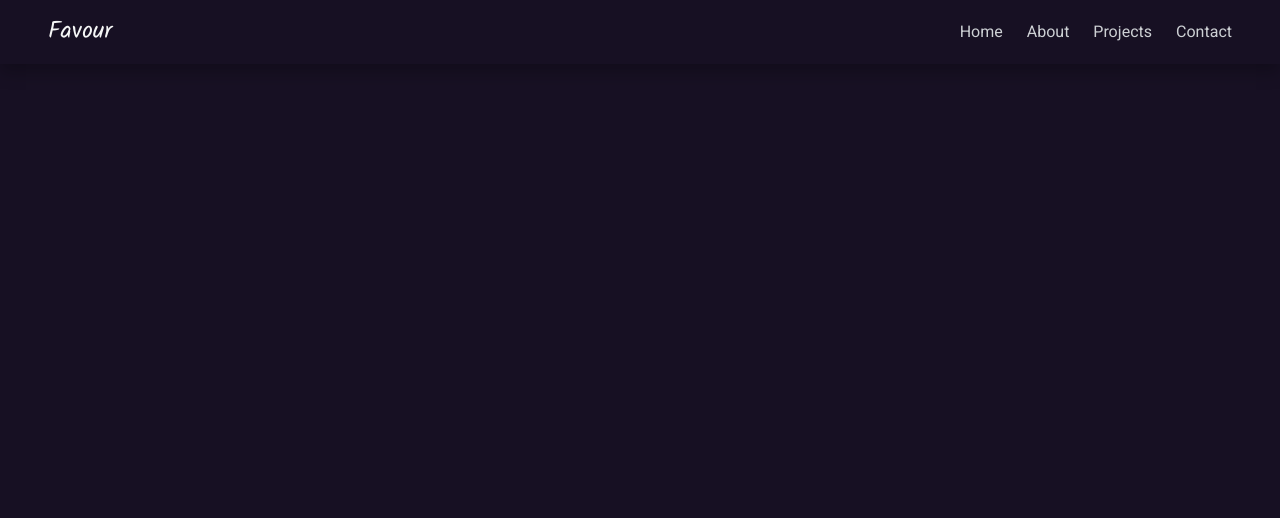
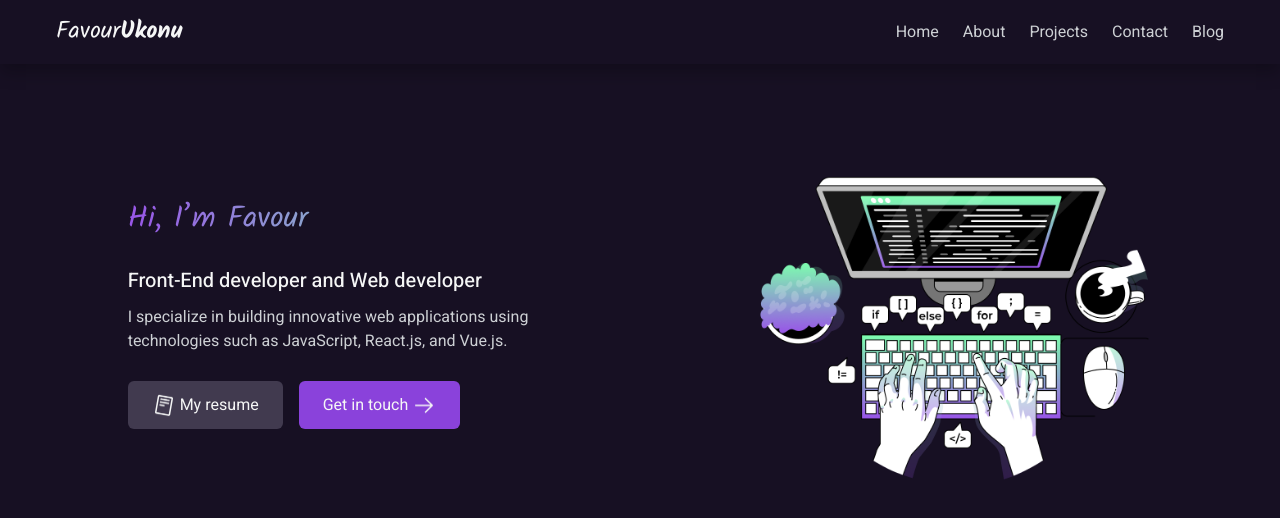
Before and after one commit to Thatgirl9/Favour-Portfolio, a React (Vite) app: page / in a window 1280 px wide. Shown: the top 518 px of the page. Built offline with nearby package versions, Linux system fonts and the light colour scheme.

Commit message:
Feat: Home component complete

```diff
--- a/index.html
+++ b/index.html
@@ -3,7 +3,7 @@
 
 <head>
   <meta charset="UTF-8" />
-  <link rel="icon" href="/favour-portfolio/public/icons8-portrait-mode-female-16.png" />
+  <link rel="icon" type="image/svg+xml" href="/public/icons8-portrait-mode-female-16.png" />
   <meta name="viewport" content="width=device-width, initial-scale=1.0" />
   <title>Favour's Portfolio</title>
 </head>
--- a/src/components/Home/HomeComponent.jsx
+++ b/src/components/Home/HomeComponent.jsx
@@ -1,23 +1,63 @@
 // import { useState } from "react";
 import NavBar from "../Nav";
 import "./home.css";
+import HomeBro from "../../assets/homehero/bro.png";
+import CvLogo from "../../assets/homehero/ReadCvLogo.png";
+import ArrowRight from "../../assets/general/ArrowRight.png";
 const Hero = () => {
-  // const [navbar, setNavbar] = useState(false);
   return (
-    <section className="bg-surfaceBackground h-screen">
+    <section className="bg-surfaceBackground lg:h-screen">
       <NavBar />
-      <div
-        className={`${
-          open
-            ? "blur-sm h-screen md:w[50%] w-[60%] lg:hidden block"
-            : "blur-none h-0"
-        } `}
-      >
-        {/* Text */}
-        <div>
-          <h1 className="font-textTypo gradient bg-gradient-to-r from-gradientPurple to-gradientGreen bg-clip-text text-transparent text-2xl">
-            Hi, I’m Favour
-          </h1>
+      <div className="flex justify-center items-center">
+        <div
+          className={`z-20 flex justify-center items-center mt-[5em] lg:flex-row flex-col-reverse gap-[3em] lg:gap-[14em] w-[87%]  `}
+          // ${
+          //   open
+          //     ? "blur-sm h-screen md:w[50%] w-[60%] lg:hidden block"
+          //     : "blur-none h-0"
+          // }
+        >
+          {/* Text */}
+          <div className="text-textPrimary font-sectionTypo flex flex-col">
+            <h1 className="font-textTypo gradient bg-gradient-to-r from-gradientPurple to-gradientGreen bg-clip-text text-transparent text-3xl mb-[1em]">
+              Hi, I’m Favour
+            </h1>
+            <h3 className="text-xl font-medium mb-[0.5em]">
+              Front-End developer and Web developer
+            </h3>
+            <p className="text-textSecondary text-base mb-[1.8em]">
+              I specialize in building innovative web applications using
+              <br className="hidden lg:block"></br> technologies such as
+              JavaScript, React.js, and Vue.js.
+            </p>
+
+            <div className="text-textPrimary flex gap-4">
+              <button className="flex items-center justify-center bg-surfaceSecondary gap-1 rounded-md py-[12px] px-[24px]">
+                <a
+                  href="https://docs.google.com/document/d/e/2PACX-1vSvUNFmp_5p4-ixbcCKLFBmwjEdxGuwjaFOKDR4-BAFS6v5rgz9rOGux93a3qe0NghkM4f-hF_lBHPa/pub?embedded=true"
+                  target="_blank"
+                  rel="noreferrer"
+                  className="flex items-center gap-1"
+                >
+                  <span>
+                    <img src={CvLogo} className="w-[24px] h-[24px]" />
+                  </span>
+                  <span>My resume</span>
+                </a>
+              </button>
+              <button className="flex items-center justify-center bg-primaryBrand500 gap-1 rounded-md py-[12px] px-[24px]">
+                <span>Get in touch</span>
+                <span>
+                  <img src={ArrowRight} className="w-[24px] h-[24px]" />
+                </span>
+              </button>
+            </div>
+          </div>
+
+          {/* Img */}
+          <div>
+            <img src={HomeBro} width="400em" height="208.5px" />
+          </div>
         </div>
       </div>
     </section>
--- a/src/components/Nav.jsx
+++ b/src/components/Nav.jsx
@@ -1,23 +1,32 @@
 import { useState } from "react";
 import "./Home/home.css";
+// import PropTypes from "prop-types";
 
 const NavBar = () => {
+  // NavBar.propTypes = {
+  //   setOpen: PropTypes.func.isRequired,
+  //   open: PropTypes.bool.isRequired,
+  // };
+
   let Links = [
     { name: "Home", link: "/" },
     { name: "About", link: "/about" },
     { name: "Projects", link: "/projects" },
     { name: "Contact", link: "/contact" },
+    { name: "Blog", link: "https://thatgirl.hashnode.dev/" },
   ];
 
   let [open, setOpen] = useState(false);
 
   return (
-    <header className="bg-surfaceBackground w-full md:px-12 px-4 py-4">
+    <header className="bg-surfaceBackground w-full md:px-14 px-6 py-4">
       {/* second header */}
       <nav className="lg:flex lg:justify-between lg:items-center">
         {/* Logo Hamburger */}
         <div className="flex items-center justify-between">
-          <h2 className="font-textTypo text-textPrimary text-2xl">Favour</h2>
+          <h2 className="font-textTypo text-textPrimary text-2xl">
+            Favour<span className="font-semibold">Ukonu</span>
+          </h2>
 
           {/* Hamburger */}
           <button
@@ -32,18 +41,18 @@ const NavBar = () => {
         </div>
 
         {/* Links */}
-        <div className="flex ">
+        <div className=" block">
           {/* <div
             className={`${
               open
-                ? "blur-sm h-screen md:w[50%] w-[60%] lg:hidden block"
+                ? "fixed top-[3.8em] left-0 z-20 h-screen md:w[50%] w-[60%] lg:hidden block bg-transparent blur-2xl"
                 : "blur-none h-0"
-            }  absolute top-[3.8em] left-0 lg:relative lg:top-0 lg:left-0 lg:h-auto border-2 w-1/2 h-screen z-30`}
+            }  fixed top-[3.8em] left-0 lg:relative lg:top-0 lg:left-0 lg:h-screen w-1/2 h-screen z-30 bg-blend-overlay block lg:hidden `}
           >
             {" "}
           </div> */}
           <div
-            className={`links h-0 overflow-hidden transition-all lg:h-auto bg-surfacePrimary lg:bg-transparent absolute top-[3.8em] right-0 lg:relative lg:top-0 lg:right-0 lg:border-none  lg:rounded-none duration-150 ease-in-out
+            className={`links h-0 overflow-hidden transition-all lg:h-auto bg-surfacePrimary lg:bg-transparent absolute top-[3.8em] right-0 lg:relative lg:top-0 lg:right-0 lg:border-none  lg:rounded-none duration-150 ease-in-out z-50
           ${open ? "h-[100vh] md:w-[50%] w-[60%] overflow-auto" : "h-0 "}`}
           >
             <ul className="flex lg:flex-row lg:gap-6 text-textSecondary font-sectionTypo font-normal gap-[1.7em] justify-end lg:justify-normal lg:items-center items-end flex-col  px-5 py-8 mx-1 lg:mx-0 lg:p-0 border-b-2 border-t-0 border-surfaceSecondary lg:border-none">
```
